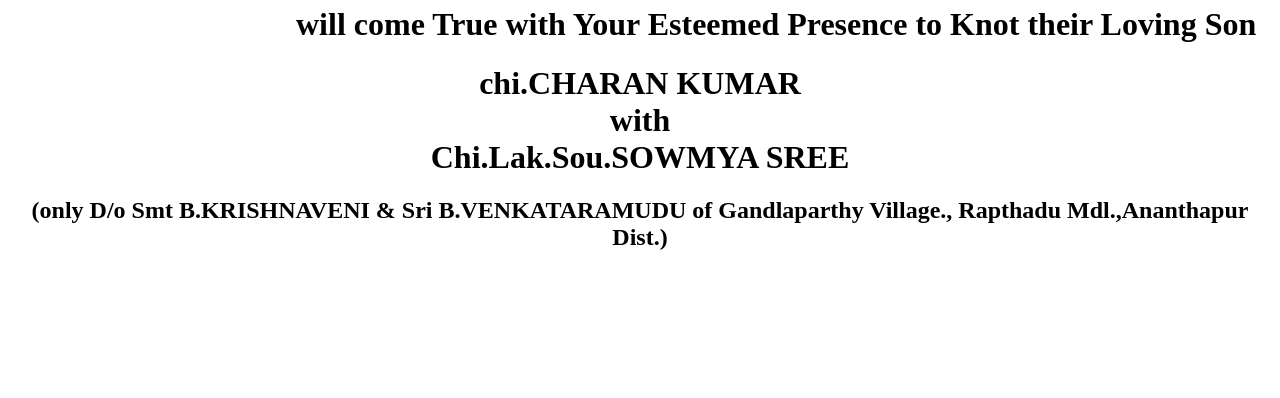
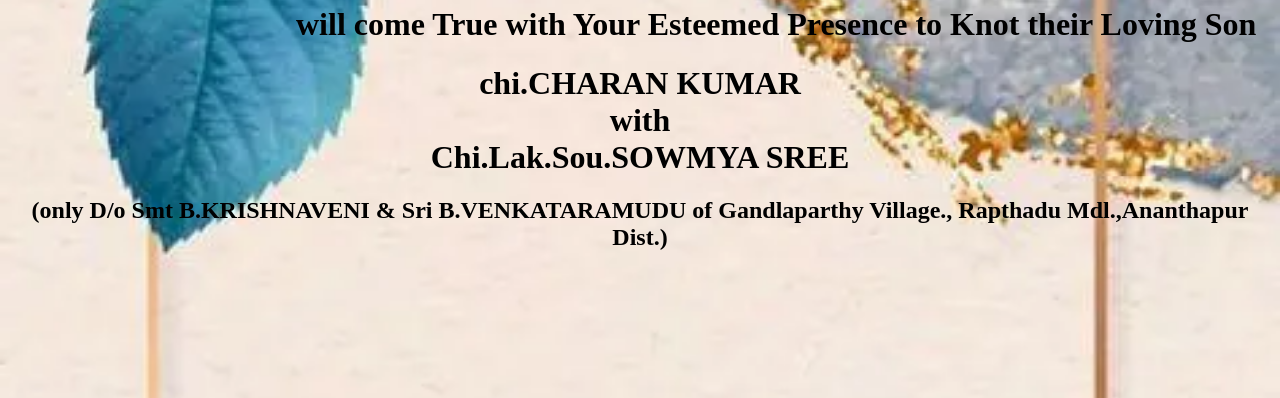
Before and after one commit to Siddhu1925/invitation, a plain HTML site: page index.html in a window 1280 px wide. Shown: the part 402-800 px from the top of the page. Drawn offline with Linux system fonts and the light colour scheme.

Commit message:
Update style.css

```diff
--- a/style.css
+++ b/style.css
@@ -1,6 +1,6 @@
 
 *{
-    background-image:url("./DSC07988.JPG");
+    background-image:url("./Mahboob-sent-you-a-Pin-474x760.webp");
     background-attachment:fixed ;
     background-repeat: no-repeat;
     background-size: cover;
```
